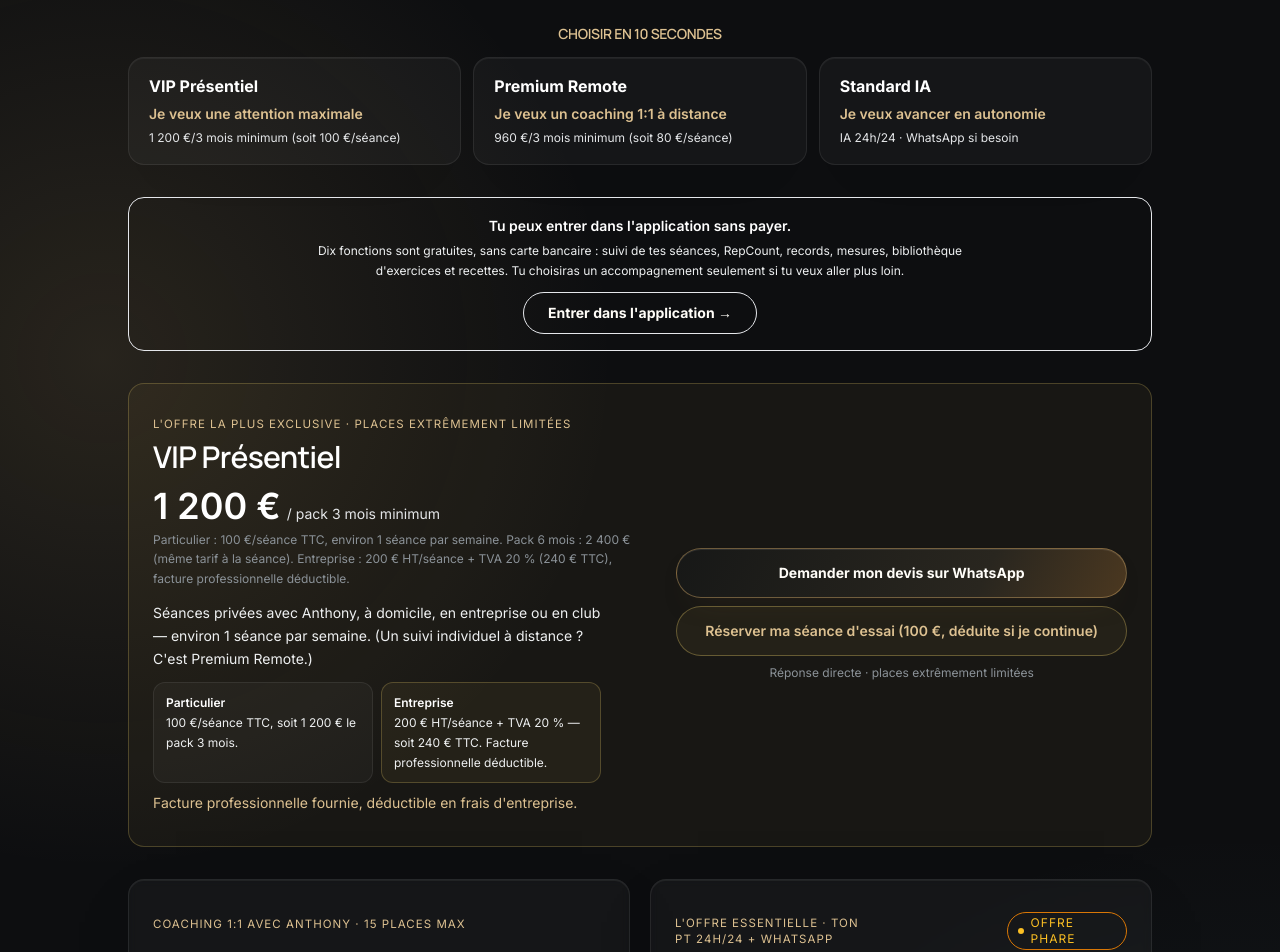
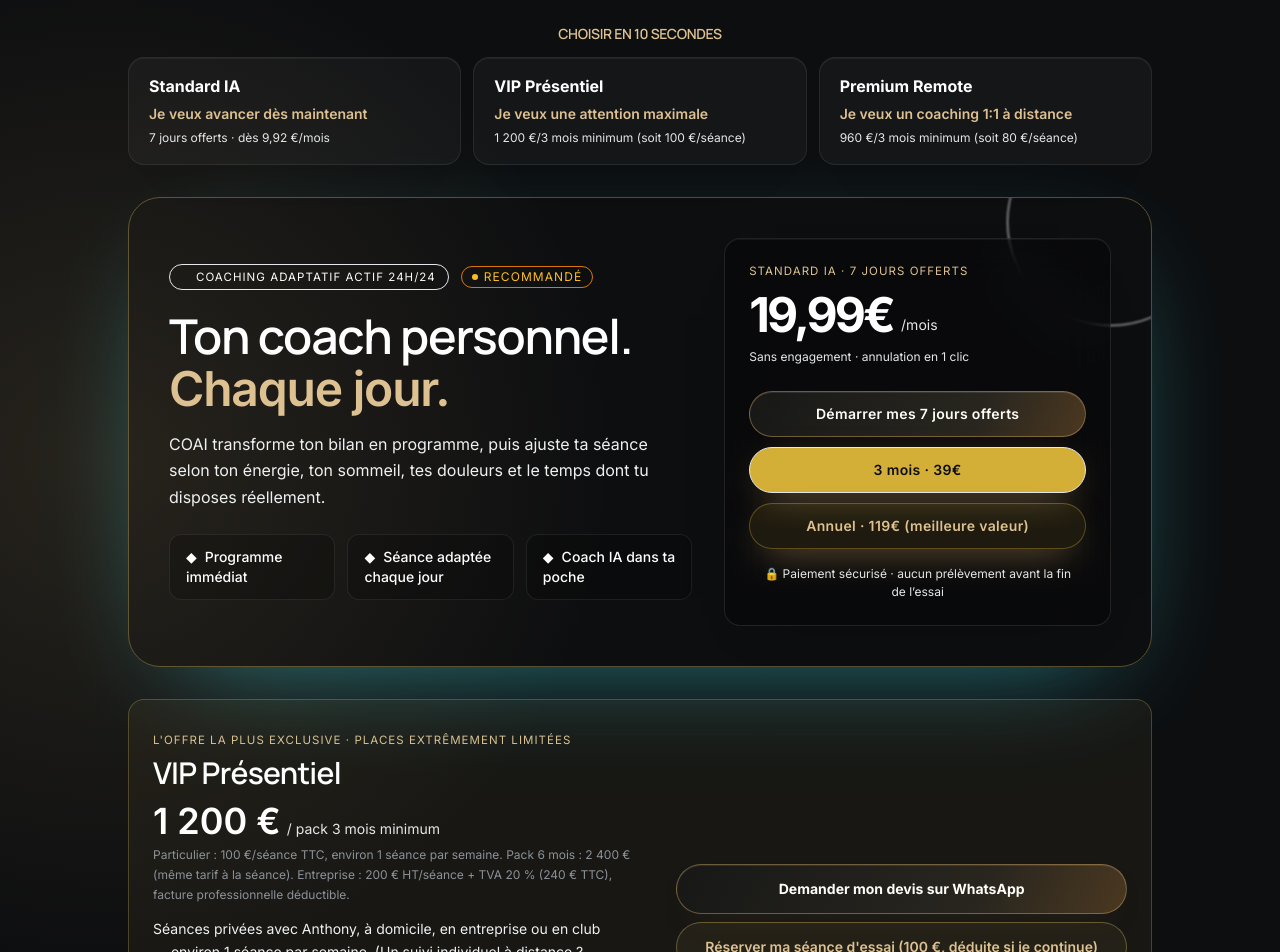
Before and after one commit to anthonydarmon213-ux/COAI, a Next.js app: page /pricing in a window 1280 px wide. Shown: the part 400-1352 px from the top of the page. Built offline with nearby package versions, Linux system fonts and the light colour scheme; no server answers; the database is empty.

Commit message:
feat: premiumise le tunnel et sécurise les photos

```diff
--- a/src/app/(app)/suivi/mesures/page.tsx
+++ b/src/app/(app)/suivi/mesures/page.tsx
@@ -16,7 +16,7 @@ export default async function MesuresPage() {
   });
 
   const photoUrls = await Promise.all(
-    mesures.map((m) => (m.photoPath ? getSignedProgressPhotoUrl(m.photoPath) : null))
+    mesures.map((m) => (m.photoPath ? getSignedProgressPhotoUrl(user.supabaseAuthId, m.photoPath) : null))
   );
 
   const tailleCm = user.profile?.tailleCm;
--- a/src/app/(marketing)/pricing/page.tsx
+++ b/src/app/(marketing)/pricing/page.tsx
@@ -27,11 +27,10 @@ function tierId(plan: string) {
   return "full-presentiel";
 }
 
-// Ordre humain -> IA (04/09/2026, cf. commentaire sur la carte VIP plus bas).
 const COMPARAISON_RAPIDE = [
+  ["Standard IA", "Je veux avancer dès maintenant", "7 jours offerts · dès 9,92 €/mois"],
   ["VIP Présentiel", "Je veux une attention maximale", "1 200 €/3 mois minimum (soit 100 €/séance)"],
   ["Premium Remote", "Je veux un coaching 1:1 à distance", "960 €/3 mois minimum (soit 80 €/séance)"],
-  ["Standard IA", "Je veux avancer en autonomie", "IA 24h/24 · WhatsApp si besoin"],
 ] as const;
 
 export const metadata: Metadata = {
@@ -42,7 +41,11 @@ export const metadata: Metadata = {
 
 export default function PricingPage({ searchParams }: { searchParams?: PricingSearchParams }) {
   const selectedPlan = searchParams?.selected;
-  const selectedBilling = searchParams?.billing === "ANNUAL" ? "ANNUAL" : "MONTHLY";
+  const selectedBilling = searchParams?.billing === "ANNUAL"
+    ? "ANNUAL"
+    : searchParams?.billing === "QUARTERLY"
+      ? "QUARTERLY"
+      : "MONTHLY";
   const arriveApresCreation = searchParams?.from === "signup";
 
   return (
@@ -89,6 +92,54 @@ export default function PricingPage({ searchParams }: { searchParams?: PricingSe
         </div>
       </section>
 
+      <section
+        id="pass-ia"
+        className="relative w-full max-w-5xl scroll-mt-24 overflow-hidden rounded-[2rem] border border-laiton-300/35 bg-[radial-gradient(circle_at_80%_10%,rgba(66,214,222,0.16),transparent_32%),radial-gradient(circle_at_10%_90%,rgba(214,170,96,0.18),transparent_38%),rgba(255,255,255,0.035)] px-6 py-8 shadow-[0_32px_120px_-55px_rgba(66,214,222,0.75)] sm:px-10 sm:py-10"
+        aria-labelledby="standard-ia-title"
+      >
+        <div className="pointer-events-none absolute -right-16 -top-20 h-52 w-52 rounded-full border border-cyan-200/20 bg-cyan-300/[0.06] blur-[1px]" />
+        <div className="relative grid gap-8 lg:grid-cols-[1.15fr_.85fr] lg:items-center">
+          <div>
+            <div className="flex flex-wrap items-center gap-3">
+              <span className="inline-flex items-center gap-2 rounded-full border border-cyan-200/25 bg-cyan-200/[0.08] px-3 py-1 font-mono text-[10px] uppercase tracking-[0.18em] text-cyan-100">
+                <span className="h-1.5 w-1.5 animate-pulse rounded-full bg-cyan-300" />
+                Coaching adaptatif actif 24h/24
+              </span>
+              <Badge tone="warning">Recommandé</Badge>
+            </div>
+            <h2 id="standard-ia-title" className="mt-5 font-display text-4xl font-semibold tracking-[-0.04em] text-white sm:text-5xl">
+              Ton coach personnel.<br /><span className="text-laiton-300">Chaque jour.</span>
+            </h2>
+            <p className="mt-4 max-w-xl text-base leading-7 text-graphite-300">
+              COAI transforme ton bilan en programme, puis ajuste ta séance selon ton énergie,
+              ton sommeil, tes douleurs et le temps dont tu disposes réellement.
+            </p>
+            <div className="mt-6 grid max-w-xl gap-3 sm:grid-cols-3">
+              {["Programme immédiat", "Séance adaptée chaque jour", "Coach IA dans ta poche"].map((item) => (
+                <div key={item} className="rounded-xl border border-white/[0.08] bg-black/20 px-4 py-3 text-sm font-medium text-white">
+                  <span className="mr-2 text-cyan-300">◆</span>{item}
+                </div>
+              ))}
+            </div>
+          </div>
+
+          <div className="rounded-2xl border border-white/[0.1] bg-black/30 p-5 shadow-[inset_0_1px_0_rgba(255,255,255,0.08)] backdrop-blur-xl sm:p-6">
+            <p className="font-mono text-[10px] uppercase tracking-[0.18em] text-laiton-300">Standard IA · 7 jours offerts</p>
+            <div className="mt-3 flex items-end gap-2">
+              <strong className="text-5xl tracking-[-0.06em] text-white">19,99€</strong>
+              <span className="pb-1 text-sm text-graphite-400">/mois</span>
+            </div>
+            <p className="mt-2 text-xs text-graphite-400">Sans engagement · annulation en 1 clic</p>
+            <div className="mt-6 space-y-2.5">
+              <SubscribeButton plan="PASS_IA" billing="MONTHLY" label="Démarrer mes 7 jours offerts" className="coai-rainbow-cta w-full border-0 text-[#111216]" />
+              <SubscribeButton plan="PASS_IA" billing="QUARTERLY" label={`3 mois · ${prixTrimestreCentimes() / 100}€`} className="w-full border border-cyan-300/25 bg-cyan-300/[0.07] text-cyan-100" />
+              <SubscribeButton plan="PASS_IA" billing="ANNUAL" label="Annuel · 119€ (meilleure valeur)" className="w-full border border-laiton-400/35 bg-laiton-400/10 text-laiton-200" />
+            </div>
+            <p className="mt-4 text-center text-[11px] text-graphite-400">🔒 Paiement sécurisé · aucun prélèvement avant la fin de l’essai</p>
+          </div>
+        </div>
+      </section>
+
       {/* Deux cartes principales (22/08/2026, demande Anthony) — VIP sort
           de la grille et devient un lien d'upsell sous les cartes : à trois
           colonnes, le VIP écrasait visuellement les deux offres réellement
@@ -100,23 +151,6 @@ export default function PricingPage({ searchParams }: { searchParams?: PricingSe
           l'entree libre, mais quiconque arrivait ici par le menu ou par un
           lien externe ne voyait que des boutons payants : la page ressemblait
           a un mur alors que l'application est ouverte sans carte bancaire. */}
-      <div className="w-full max-w-5xl rounded-2xl border border-cyan-300/20 bg-cyan-300/[0.04] px-5 py-4 text-center">
-        <p className="text-sm font-semibold text-white">
-          Tu peux entrer dans l&apos;application sans payer.
-        </p>
-        <p className="mx-auto mt-1 max-w-2xl text-xs leading-5 text-graphite-300">
-          Dix fonctions sont gratuites, sans carte bancaire : suivi de tes séances,
-          RepCount, records, mesures, bibliothèque d&apos;exercices et recettes. Tu
-          choisiras un accompagnement seulement si tu veux aller plus loin.
-        </p>
-        <Link
-          href="/dashboard"
-          className="mt-3 inline-flex rounded-full border border-cyan-300/40 bg-cyan-300/10 px-6 py-2.5 text-sm font-bold text-cyan-100"
-        >
-          Entrer dans l&apos;application →
-        </Link>
-      </div>
-
       {/* Ordre inverse le 04/09/2026 (demande Anthony : « mets l'accent sur
           l'humain d'abord, et si la personne n'a pas les moyens, guide-la
           vers l'IA »). La page listait les offres du moins cher au plus cher,
@@ -203,7 +237,7 @@ export default function PricingPage({ searchParams }: { searchParams?: PricingSe
       </div>
 
       <div className="grid w-full max-w-5xl scroll-mt-24 grid-cols-1 gap-5 lg:grid-cols-2">
-        {[...TIERS.filter((tier) => tier.plan !== "PREMIUM")].reverse().map((tier) => (
+        {TIERS.filter((tier) => tier.plan === "STANDARD").map((tier) => (
           <Card key={tier.nom} id={tierId(tier.plan)} className={`flex scroll-mt-24 flex-col gap-5 px-6 py-8 ${tier.mostPopular || selectedPlan === tier.plan ? "border-laiton-400/80 shadow-[0_28px_90px_-45px_rgba(214,170,96,.75)]" : ""}`}>
             <div className="flex min-h-6 items-center justify-between gap-3">
               <span className="font-mono text-[10px] uppercase tracking-[0.18em] text-laiton-300">{tier.eyebrow}</span>
@@ -332,6 +366,16 @@ export default function PricingPage({ searchParams }: { searchParams?: PricingSe
         ))}
       </div>
 
+      <div className="w-full max-w-5xl rounded-2xl border border-white/[0.08] bg-white/[0.025] px-5 py-4 text-center">
+        <p className="text-sm font-semibold text-white">Tu préfères explorer avant de choisir ?</p>
+        <p className="mx-auto mt-1 max-w-2xl text-xs leading-5 text-graphite-400">
+          Entre gratuitement dans COAI pour découvrir le carnet, les mesures, les exercices et les recettes — sans carte bancaire.
+        </p>
+        <Link href="/dashboard" className="mt-3 inline-flex text-sm font-semibold text-graphite-200 underline decoration-white/25 underline-offset-4">
+          Explorer l&apos;application gratuitement →
+        </Link>
+      </div>
+
       {/* Compte a rebours descendu ici le 04/09/2026 : place en haut de
           page, il affichait 19,99 EUR/mois avant meme la premiere offre
           humaine, ce qui annulait l'inversion d'ordre faite le meme jour
--- a/src/app/api/mesures/route.ts
+++ b/src/app/api/mesures/route.ts
@@ -2,6 +2,7 @@ import { NextResponse } from "next/server";
 import { z } from "zod";
 import { getCurrentUser } from "@/lib/auth/server";
 import { prisma } from "@/lib/db/client";
+import { isOwnedProgressPhotoPath } from "@/lib/storage/progress-photos";
 
 const bodySchema = z.object({
   date: z.coerce.date(),
@@ -44,6 +45,10 @@ export async function POST(request: Request) {
     return NextResponse.json({ error: "Profil introuvable" }, { status: 404 });
   }
 
+  if (parsed.data.photoPath && !isOwnedProgressPhotoPath(authUser.id, parsed.data.photoPath)) {
+    return NextResponse.json({ error: "Chemin de photo invalide" }, { status: 400 });
+  }
+
   const mesure = await prisma.mesure.create({
     data: {
       userId: user.id,
--- a/src/app/api/profil/avatar/route.ts
+++ b/src/app/api/profil/avatar/route.ts
@@ -20,6 +20,6 @@ export async function POST(request: Request) {
   if ("error" in uploaded) return NextResponse.json({ error: uploaded.error }, { status: 500 });
 
   await prisma.user.update({ where: { id: user.id }, data: { avatarPath: uploaded.path } });
-  const url = await getSignedProgressPhotoUrl(uploaded.path);
+  const url = await getSignedProgressPhotoUrl(user.supabaseAuthId, uploaded.path);
   return NextResponse.json({ url }, { status: 201 });
 }
--- a/src/lib/storage/progress-photos.ts
+++ b/src/lib/storage/progress-photos.ts
@@ -1,8 +1,7 @@
 import { createSupabaseAdminClient } from "@/lib/auth/admin";
 
-// Bucket privé Supabase Storage — à créer manuellement dans le dashboard
-// (Storage → New bucket → "progress-photos", Public: OFF).
-export const PROGRESS_PHOTOS_BUCKET = "progress-photos";
+// Nom exact du bucket privé existant dans Supabase.
+export const PROGRESS_PHOTOS_BUCKET = "progress photos";
 
 const SIGNED_URL_TTL_SECONDS = 3600;
 
@@ -22,7 +21,12 @@ export async function uploadProgressPhoto(
   return { path };
 }
 
-export async function getSignedProgressPhotoUrl(path: string): Promise<string | null> {
+export function isOwnedProgressPhotoPath(userId: string, path: string): boolean {
+  return path.startsWith(`${userId}/`) && !path.includes("..") && !path.includes("\\");
+}
+
+export async function getSignedProgressPhotoUrl(userId: string, path: string): Promise<string | null> {
+  if (!isOwnedProgressPhotoPath(userId, path)) return null;
   const admin = createSupabaseAdminClient();
   const { data, error } = await admin.storage
     .from(PROGRESS_PHOTOS_BUCKET)
```
